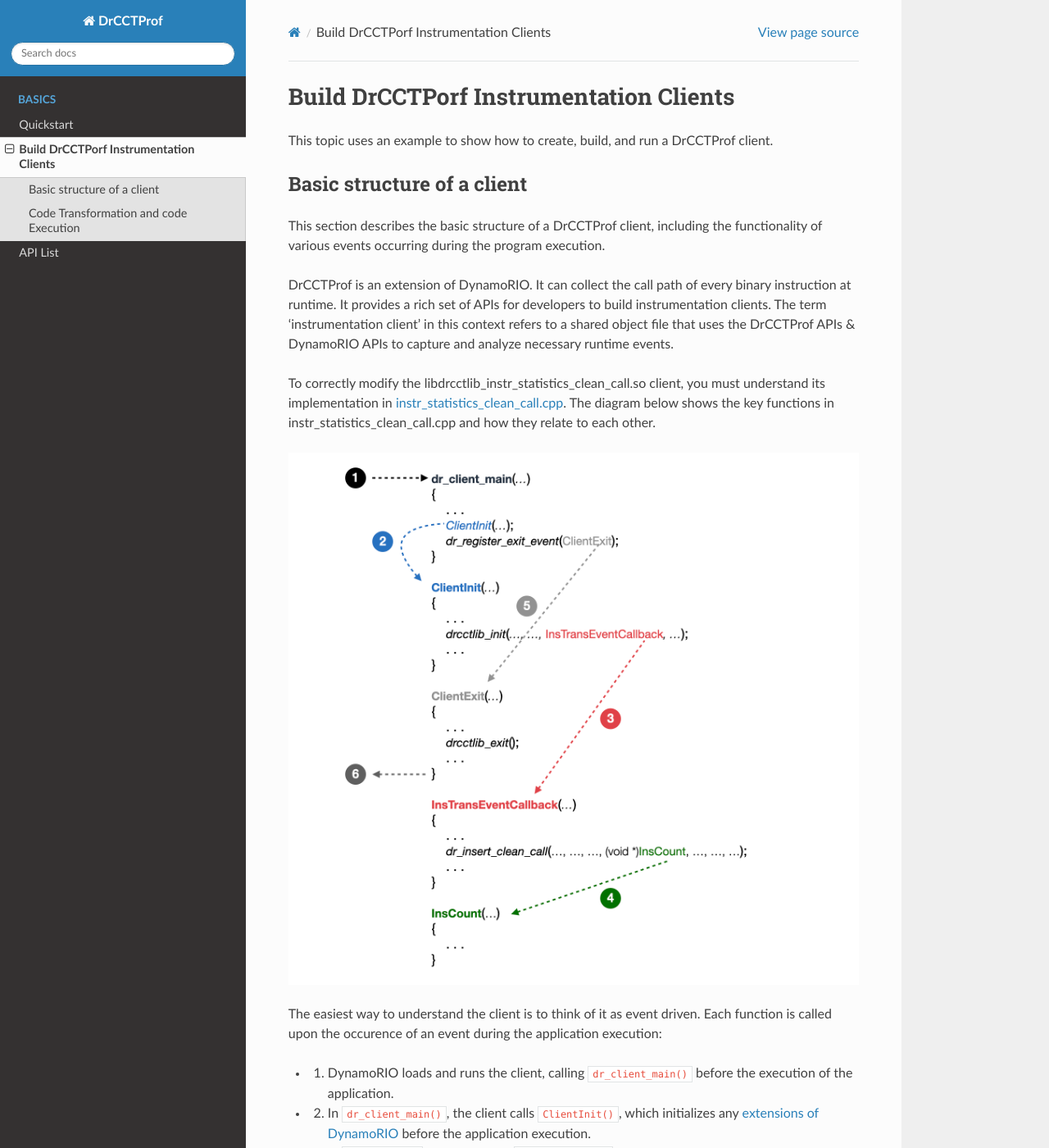
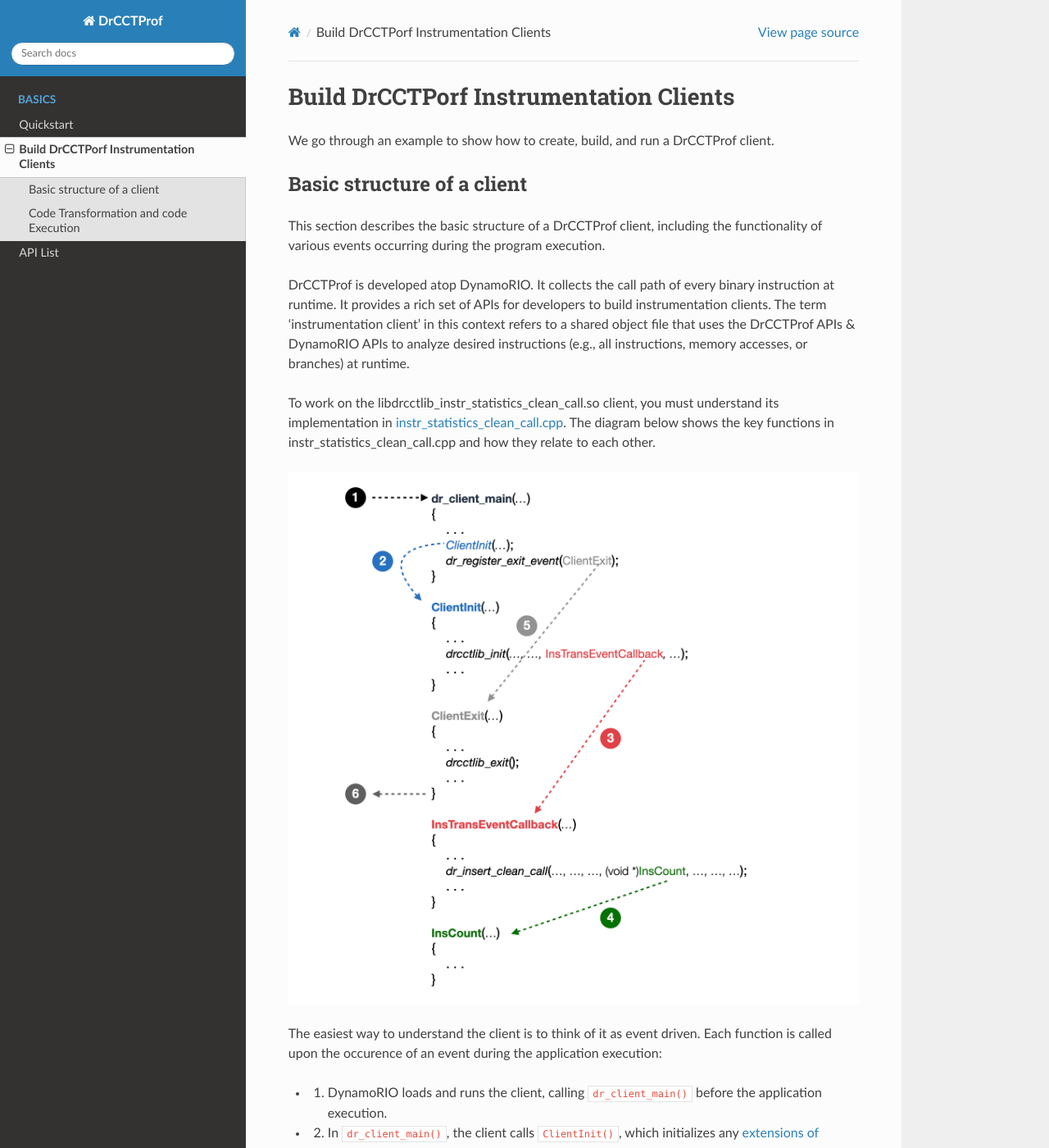
Before and after one commit to Xuhpclab/drcctprof-docs, a Sphinx documentation site: the page built from source/buildtools.rst, in a window 1280 px wide and 1400 px high. Shown: the whole window at 82% size. Built offline with Sphinx 7.4.7 and the Read the Docs theme 2.0.0, drawn with Linux system fonts in a browser that asks for light colours; some of the changed text lies outside the part shown.

Commit message:
improve the document

```diff
--- a/source/buildtools.rst
+++ b/source/buildtools.rst
@@ -5,7 +5,7 @@
 ***************************************
 
 
-This topic uses an example to show how to create, build, and run a DrCCTProf client.
+We go through an example to show how to create, build, and run a DrCCTProf client.
 
 ============================
 Basic structure of a client
@@ -14,12 +14,12 @@
 This section describes the basic structure of a DrCCTProf client,
 including the functionality of various events occurring during the program execution.
 
-DrCCTProf is an extension of DynamoRIO. It can collect the call path of every binary instruction at runtime. It provides a rich set of APIs for developers to build instrumentation clients.
+DrCCTProf is developed atop DynamoRIO. It collects the call path of every binary instruction at runtime. It provides a rich set of APIs for developers to build instrumentation clients.
 The term 'instrumentation client' in this context refers to a shared object file that uses the DrCCTProf APIs
-& DynamoRIO APIs to capture and analyze necessary runtime events.
+& DynamoRIO APIs to analyze desired instructions (e.g., all instructions, memory accesses, or branches) at runtime.
 
 
-To correctly modify the libdrcctlib_instr_statistics_clean_call.so client,
+To work on the libdrcctlib_instr_statistics_clean_call.so client,
 you must understand its implementation in `instr_statistics_clean_call.cpp <https://github.com/Xuhpclab/DrCCTProf/blob/master/src/clients/drcctprof_instr_statistics_clean_call/instr_statistics_clean_call.cpp>`_.
 The diagram below shows the key functions in instr_statistics_clean_call.cpp and how they relate to each other.
 
@@ -28,17 +28,17 @@
 
 The easiest way to understand the client is to think of it as event driven. Each function is called upon the occurence of an event during the application execution:
 
-- 1. DynamoRIO loads and runs the client, calling ``dr_client_main()`` before the execution of the application.
+- 1. DynamoRIO loads and runs the client, calling ``dr_client_main()`` before the application execution.
 
 - 2. In ``dr_client_main()``, the client calls ``ClientInit()``, which initializes any `extensions of DynamoRIO <https://dynamorio.org/page_ext.html>`_ before the application execution.
 
 - 3. In ``ClientInit()``, the client calls ``drcctlib_init()``, which initializes DrCCTPorf and registers a function (``InsTransEventCallback()``) at each instruction in the application before the application execution. Such a function register for an event (i.e., upon each instruction) is usually called as a 'callback function'.
 
-- 4. In ``InsTransEventCallback()``, the client registers a callback function (``InsCount()``), which is executed upon each application instruction. The ``InsCount()`` function is used to collect and analyze instruction-level information, which typically requuires the most coding efforts.
+- 4. In ``InsTransEventCallback()``, the client registers a callback function (``InsCount()``), which is executed upon each application instruction. The ``InsCount()`` function is used to collect and analyze instruction-level information, which typically requires the most coding efforts.
 
 - 5. In ``dr_client_main()``, the client registers a callback function (``ClientExit()``), which is invoked just before the client stops running (i.e., at the end of the application execution).
 
-- 6. The application stops running and DynamoRIO calls ClientExit().
+- 6. The application stops running and DynamoRIO calls ClientExit(), where one can output the analysis results..
 
 The steps above simply explain the mechanism for a DrCCTProf client. For detailed information, read the `instr_statistics_clean_call.cpp <https://github.com/Xuhpclab/DrCCTProf/blob/master/src/clients/drcctprof_instr_statistics_clean_call/instr_statistics_clean_call.cpp>`_ file, and refer to details of key functions in the DynamoRIO functions and DrCCTProf APIs reference manual, especially: `dr_insert_clean_call() <https://dynamorio.org/dr__ir__utils_8h.html#a1df44dbe3d8dbf82e63e96741f167c64>`_, which implements the instrumentation and ``drcctlib_init(…, …, InsTransEventCallback, …)``, which defines where the
 instrumentation must be inserted.
@@ -65,4 +65,4 @@
 In the above example, ``InsTransEventCallback()`` is in the transformation phase, which inserts ``InsCount()`` function before each application instruction. Note that ``InsCount()`` is not invoked at this phase.
 At the execution phase, when an application instruction is executed, ``InsCount()`` is invoked to count instruction statistics.
 
-The best way to think of the difference of the two phases is to understand that `dr_insert_clean_call() <https://dynamorio.org/dr__ir__utils_8h.html#a1df44dbe3d8dbf82e63e96741f167c64>`_ is called once when an application instruction is transformed, but the function it instruments may be called many times when the application instruction is executed.
+The best way to distinguish the two phases is to understand that `dr_insert_clean_call() <https://dynamorio.org/dr__ir__utils_8h.html#a1df44dbe3d8dbf82e63e96741f167c64>`_ is called once when an application instruction is transformed, but the function it instruments may be called many times when the application instruction is executed.
```
